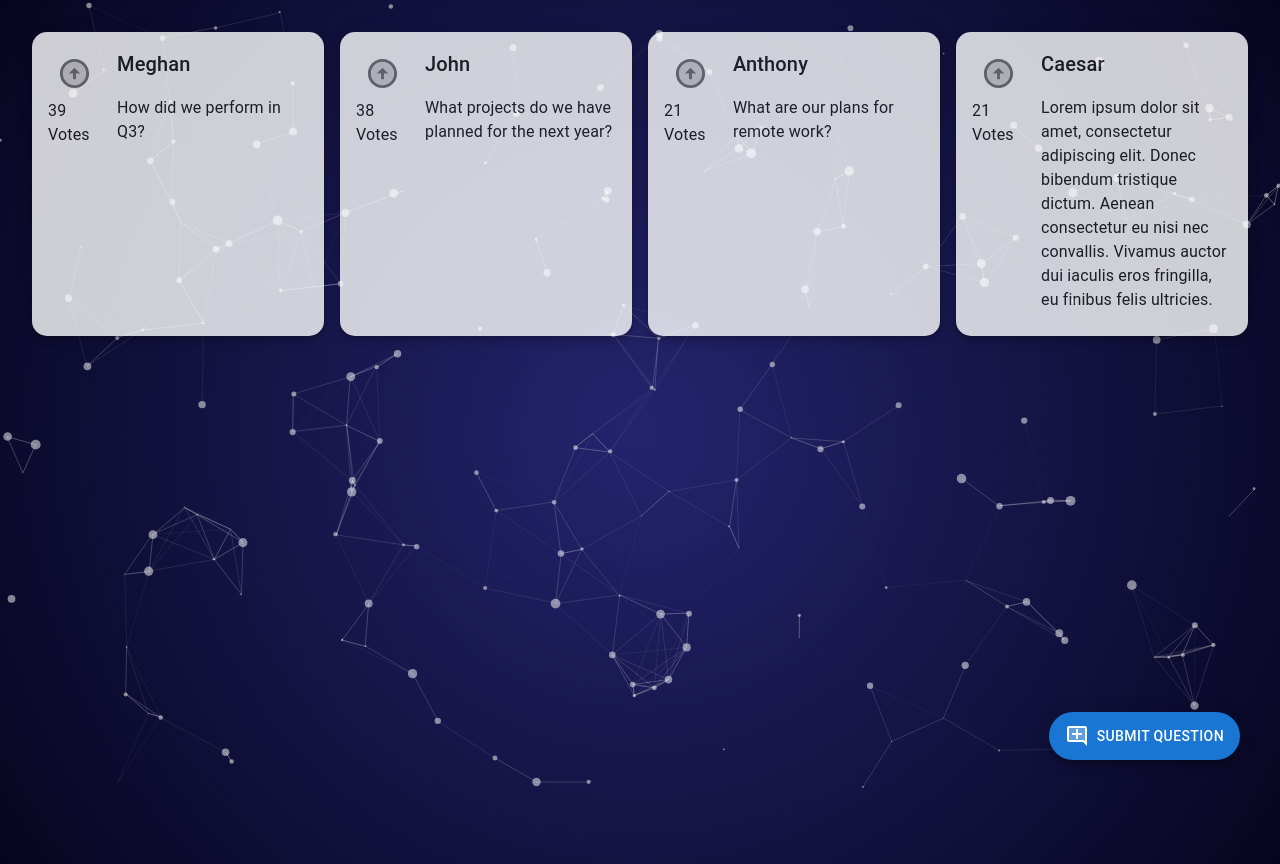
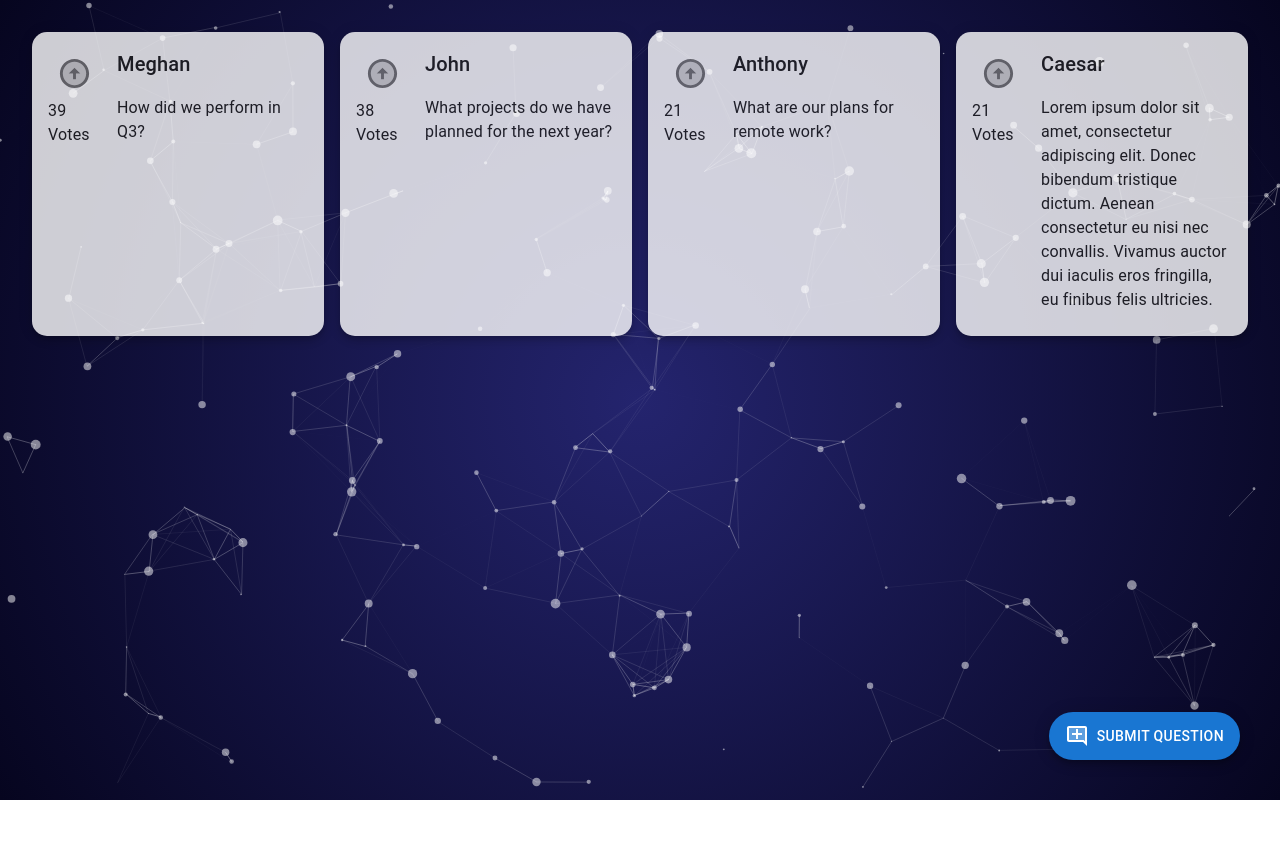
Before and after one commit to markibanez/hikari-qna, a Next.js app: page / in a window 1280 px wide. After the commit the page ends 800 px from the top, so only its background shows below. Built offline with nearby package versions, Linux system fonts and the light colour scheme.

Commit message:
Update globals.css

```diff
--- a/styles/globals.css
+++ b/styles/globals.css
@@ -4,6 +4,7 @@ body {
     margin: 0;
     font-family: -apple-system, BlinkMacSystemFont, Segoe UI, Roboto, Oxygen, Ubuntu, Cantarell, Fira Sans, Droid Sans,
         Helvetica Neue, sans-serif;
+    min-height: 100vh;
 }
 
 body {
@@ -11,7 +12,6 @@ body {
     background-repeat: no-repeat;
     background-position: center;
     background-size: cover;
-    height: 110vh;
 }
 
 .particles-js-canvas-el {
@@ -20,6 +20,7 @@ body {
     left: 0;
     right: 0;
     bottom: 0;
+    height: 100vh;
 }
 
 a {
```
